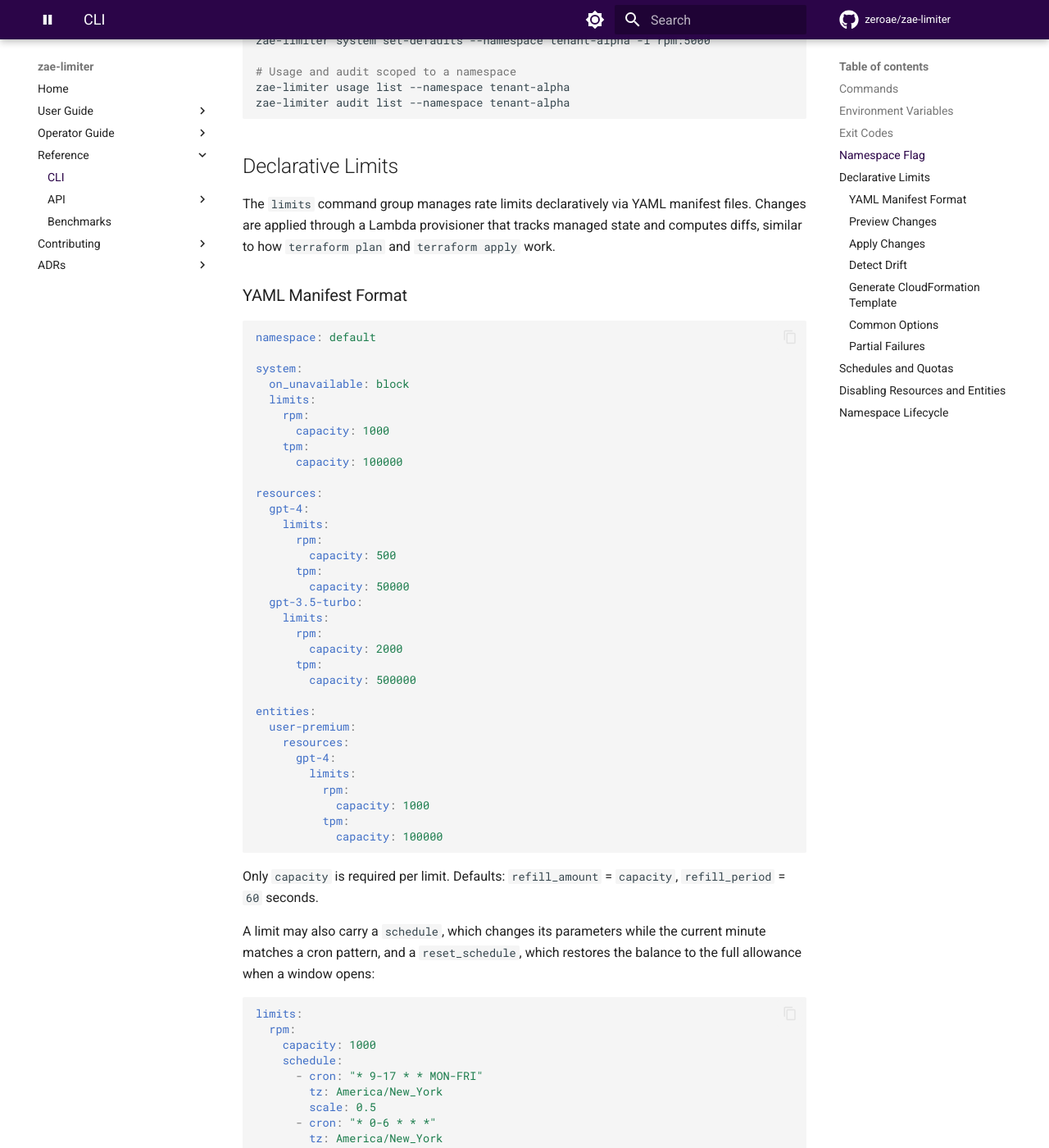
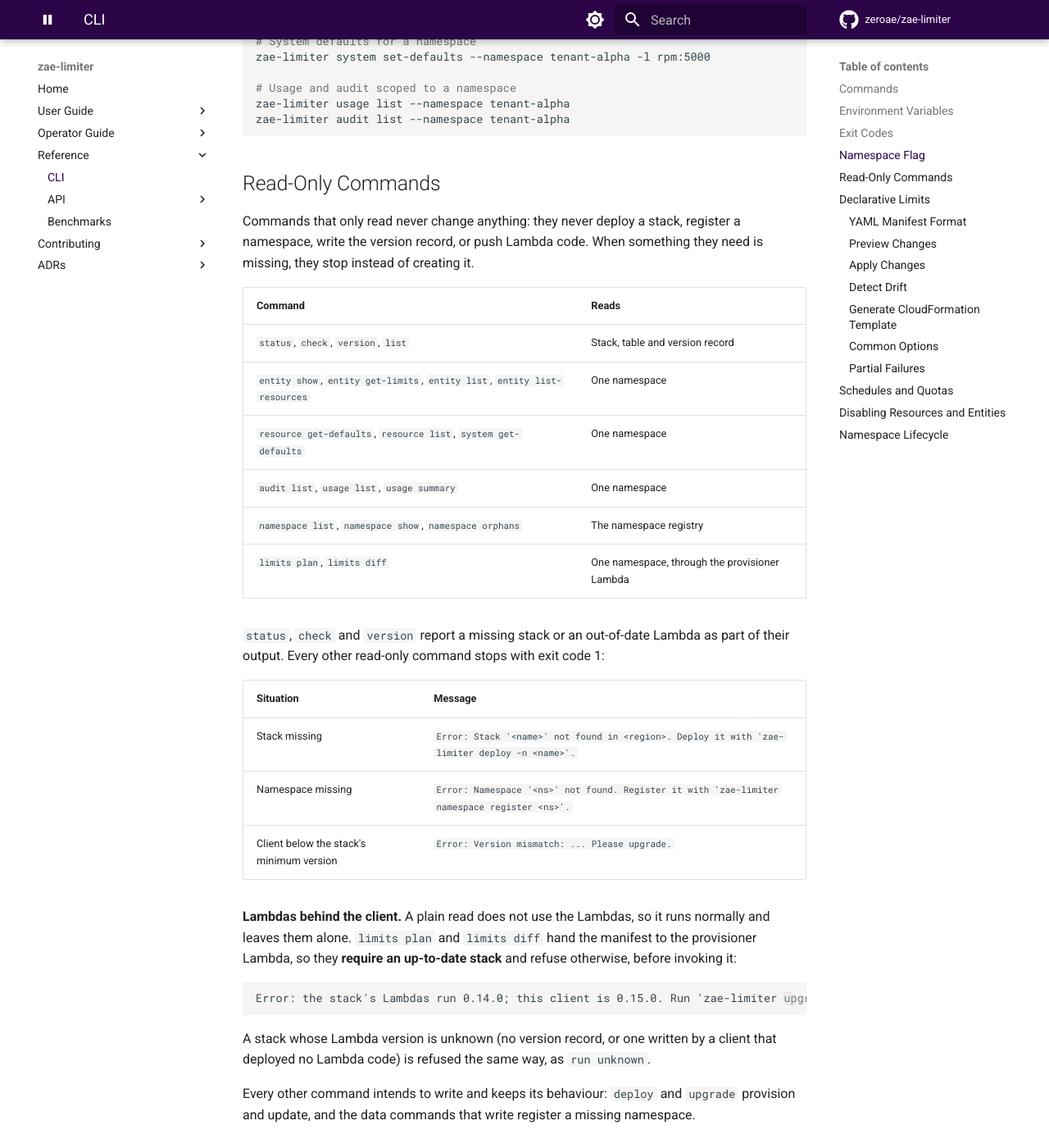
Before and after one commit to zeroae/zae-limiter, an MkDocs documentation site: the page built from docs/cli.md, in a window 1280 px wide and 1400 px high, scrolled down 1463 px. Shown: the whole window at 82% size. Built offline with MkDocs 1.6.1 and Material for MkDocs 9.7.7, drawn with Linux system fonts in a browser that asks for light colours; comment, search, counter and statistics services are not loaded; the version menu is left out; some of the changed text lies outside the part shown.

Commit message:
📝 docs(cli): document the read-only commands and their refusals
docs/cli.md said data-access commands auto-register a missing
namespace through Repository.open(). Since #648 only the commands that
write do. Add a Read-Only Commands section listing every read command,
the exact messages for a missing stack or namespace, and that
`limits plan` / `limits diff` require up-to-date Lambdas while plain
reads leave a behind Lambda alone. Note the same on the plan / diff
workflow in the deployment guide, and the helper split in CLAUDE.md.

Refs #648

Co-Authored-By: Claude Opus 5.5 <noreply@anthropic.com>

````diff
--- a/docs/cli.md
+++ b/docs/cli.md
@@ -37,8 +37,8 @@ The CLI respects standard AWS environment variables:
 
 Most data-access commands accept `--namespace` / `-N` to scope operations to a specific namespace. When omitted, operations default to the `"default"` namespace.
 
-!!! note "Namespace auto-registration"
-    Data-access commands internally use `Repository.open()`, which auto-registers the namespace if it doesn't exist yet. The `"default"` namespace is always registered automatically.
+!!! note "Namespace registration"
+    Commands that **write** (`set-*`, `delete-*`, `entity create`, `disable` / `enable` / `clear-disabled`, `limits apply`) register the namespace if it does not exist yet. Commands that only **read** never do: they exit 1 and name the register command (see [Read-Only Commands](#read-only-commands)).
 
 ```bash
 # Entity operations in a specific namespace
@@ -51,6 +51,44 @@ zae-limiter system set-defaults --namespace tenant-alpha -l rpm:5000
 zae-limiter usage list --namespace tenant-alpha
 zae-limiter audit list --namespace tenant-alpha
 ```
+
+## Read-Only Commands
+
+Commands that only read never change anything: they never deploy a stack, register a
+namespace, write the version record, or push Lambda code. When something they need is missing,
+they stop instead of creating it.
+
+| Command | Reads |
+|---------|-------|
+| `status`, `check`, `version`, `list` | Stack, table and version record |
+| `entity show`, `entity get-limits`, `entity list`, `entity list-resources` | One namespace |
+| `resource get-defaults`, `resource list`, `system get-defaults` | One namespace |
+| `audit list`, `usage list`, `usage summary` | One namespace |
+| `namespace list`, `namespace show`, `namespace orphans` | The namespace registry |
+| `limits plan`, `limits diff` | One namespace, through the provisioner Lambda |
+
+`status`, `check` and `version` report a missing stack or an out-of-date Lambda as part of their
+output. Every other read-only command stops with exit code 1:
+
+| Situation | Message |
+|-----------|---------|
+| Stack missing | `Error: Stack '<name>' not found in <region>. Deploy it with 'zae-limiter deploy -n <name>'.` |
+| Namespace missing | `Error: Namespace '<ns>' not found. Register it with 'zae-limiter namespace register <ns>'.` |
+| Client below the stack's minimum version | `Error: Version mismatch: ... Please upgrade.` |
+
+**Lambdas behind the client.** A plain read does not use the Lambdas, so it runs normally and
+leaves them alone. `limits plan` and `limits diff` hand the manifest to the provisioner Lambda,
+so they **require an up-to-date stack** and refuse otherwise, before invoking it:
+
+```
+Error: the stack's Lambdas run 0.14.0; this client is 0.15.0. Run 'zae-limiter upgrade -n my-app' first, then re-run the plan.
+```
+
+A stack whose Lambda version is unknown (no version record, or one written by a client that
+deployed no Lambda code) is refused the same way, as `run unknown`.
+
+Every other command intends to write and keeps its behaviour: `deploy` and `upgrade` provision
+and update, and the data commands that write register a missing namespace.
 
 ## Declarative Limits
 
@@ -148,6 +186,12 @@ limits:
 zae-limiter limits plan -n my-app -f limits.yaml
 ```
 
+`plan` is read-only: it never deploys the stack, registers the manifest's namespace, or updates
+the Lambdas. It needs a deployed stack, a registered namespace and **up-to-date Lambdas**; if
+the Lambdas are behind this client, run `zae-limiter upgrade -n my-app` first (see
+[Read-Only Commands](#read-only-commands)). A manifest for a new namespace can be applied
+directly — `limits apply` registers it.
+
 Output:
 ```
 Plan: 4 change(s)
@@ -183,6 +227,8 @@ Subsequent applies with a modified YAML file will show `~` for updates and `-` f
 # Show drift between YAML and live DynamoDB state
 zae-limiter limits diff -n my-app -f limits.yaml
 ```
+
+`diff` is read-only with the same requirements as `plan`.
 
 Output (when live state differs from YAML):
 ```
````
Also changed, not shown: CLAUDE.md (+11 -0 lines), docs/infra/deployment.md (+5 -0 lines).
